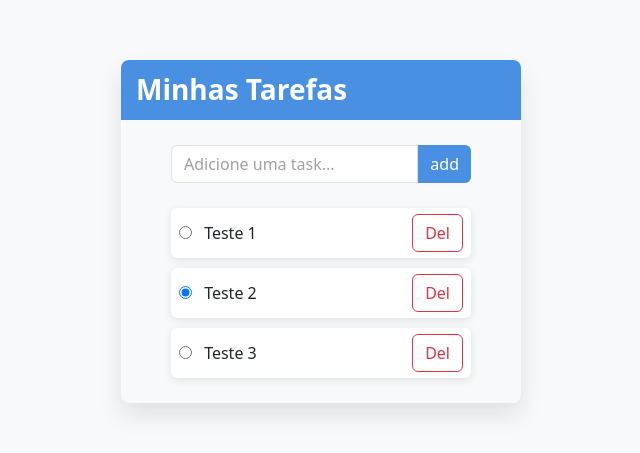
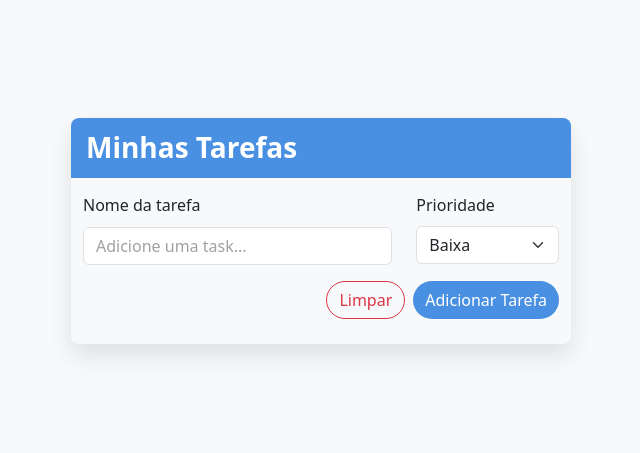
Before and after one commit to Davidnasc233/todo-list-v2, an Angular app in the folder frontend/: page / in a window 1280 px wide. Shown: the part 169-622 px from the top of the page, without its empty margins (319-959 px from the left). Built offline with nearby package versions, Linux system fonts and the light colour scheme.

Commit message:
adding new components, add a new item at the form e apply bootstrap grid system

```diff
--- a/frontend/angular.json
+++ b/frontend/angular.json
@@ -22,10 +22,7 @@
                 "input": "public"
               }
             ],
-            "styles": [
-              "src/styles.css",
-              "C:/Users/User/Documents/ESTUDOS/todo-list-v2/frontend/node_modules/bootstrap/dist/css/bootstrap.min.css"
-            ]
+            "styles": ["src/styles.css", "./node_modules/bootstrap/dist/css/bootstrap.min.css"]
           },
           "configurations": {
             "production": {
@@ -82,5 +79,8 @@
         }
       }
     }
+  },
+  "cli": {
+    "analytics": false
   }
 }
--- /dev/null
+++ b/frontend/src/app/features/tasks/components/todo-modal/task-form/task-form.css
@@ -0,0 +1,26 @@
+.form-control.main {
+  box-shadow: none;
+}
+
+.form-control::placeholder {
+  color: #a1a1a1;
+}
+
+.row {
+  align-items: center;
+}
+
+.input-task {
+  /* width: 75%; */
+  margin-top: 10px;
+}
+
+.add {
+  background-color: #4a90e2;
+  border-radius: 20px;
+  border: none;
+}
+
+button {
+  border-radius: 20px;
+}
--- /dev/null
+++ b/frontend/src/app/features/tasks/components/todo-modal/task-form/task-form.html
@@ -0,0 +1,36 @@
+<div class="container">
+  <div class="row">
+    <div class="col-8">
+      <span class="mb-2">Nome da tarefa</span>
+    </div>
+    <div class="col">
+      <span>Prioridade</span>
+    </div>
+  </div>
+  <div class="row d-flex">
+    <div class="input-task d-flex flex-column col-8">
+      <div class="d-flex">
+        <input
+          type="text"
+          class="form-control main"
+          placeholder="Adicione uma task..."
+          id="taskInput"
+          name="taskInput"
+        />
+      </div>
+    </div>
+    <div class="priority col mt-2">
+      <select class="form-select">
+        @for (prior of priority; track prior.id) {
+        <option [ngStyle]="{ color: prior.color }">{{ prior.risco }}</option>
+        } @empty {
+        <span>Não há prioridade</span>
+        }
+      </select>
+    </div>
+  </div>
+  <div class="button-area d-flex justify-content-end gap-2">
+    <button class="btn btn-outline-danger mt-3">Limpar</button>
+    <button class="btn btn-primary mt-3 add">Adicionar Tarefa</button>
+  </div>
+</div>
--- /dev/null
+++ b/frontend/src/app/features/tasks/components/todo-modal/task-form/task-form.ts
@@ -0,0 +1,17 @@
+import { CommonModule } from '@angular/common';
+import { Component } from '@angular/core';
+
+@Component({
+  selector: 'app-task-form',
+  imports: [CommonModule],
+  templateUrl: './task-form.html',
+  styleUrl: './task-form.css',
+})
+export class TaskForm {
+  priority = [
+    { id: 0, risco: 'Baixa', color: '#008000' }, // Green for low
+    { id: 1, risco: 'Média', color: '#FFA500' }, // Orange for medium
+    { id: 2, risco: 'Alta', color: '#FF0000' },  // Red for high
+  ];
+selectedPriority: any;
+}
--- a/frontend/src/app/features/tasks/components/todo-modal/todo-modal.css
+++ b/frontend/src/app/features/tasks/components/todo-modal/todo-modal.css
@@ -1,5 +1,5 @@
 .container {
-  width: 400px;
+  max-width: 500px;
   height: fit-content;
   display: flex;
   justify-content: center;
@@ -37,32 +37,6 @@
   font-weight: bold;
 }
 
-.form-control {
-  border-top-left-radius: 6px;
-  border-bottom-left-radius: 6px;
-  border-top-right-radius: 0;
-  border-bottom-right-radius: 0;
-  box-shadow: none;
-}
-
-.form-control::placeholder {
-  color: #a1a1a1;
-}
-
-.input-task {
-  width: 75%;
-  margin-top: 10px;
-}
-
-.input-task button {
-  border-top-left-radius: 0;
-  border-bottom-left-radius: 0;
-  border-top-right-radius: 6px;
-  border-bottom-right-radius: 6px;
-  background-color: #4a90e2;
-  border: none;
-}
-
 .main-content {
   width: 75%;
   display: block;
--- a/frontend/src/app/features/tasks/components/todo-modal/todo-modal.html
+++ b/frontend/src/app/features/tasks/components/todo-modal/todo-modal.html
@@ -3,22 +3,6 @@
     <div class="m-header">
       <h3>{{ title }}</h3>
     </div>
-    <div class="input-task d-flex">
-      <input type="text" class="form-control" placeholder="Adicione uma task..." id="taskInput" name="taskInput" />
-      <button class="btn btn-primary">add</button>
-    </div>
-    @if (tasks && tasks.length) {
-    <div class="main-content">
-      <div class="task-size" *ngFor="let task of tasks">
-        <div class="ms-2">
-          <input type="radio" [checked]="task.completed === 1" />
-          <span class="ms-2"> {{ task.description }}</span>
-        </div>
-        <button class="btn btn-outline-danger me-2" (click)="removerTask(task.id)">Del</button>
-      </div>
-    </div>
-    } @else {
-    <p>Não há tarefas inseridas</p>
-    }
+    <app-task-form class="w-100"></app-task-form>
   </div>
 </div>
--- a/frontend/src/app/features/tasks/components/todo-modal/todo-modal.ts
+++ b/frontend/src/app/features/tasks/components/todo-modal/todo-modal.ts
@@ -1,9 +1,10 @@
 import { CommonModule } from '@angular/common';
 import { Component } from '@angular/core';
+import { TaskForm } from "./task-form/task-form";
 
 @Component({
   selector: 'app-todo-modal',
-  imports: [CommonModule],
+  imports: [CommonModule, TaskForm],
   templateUrl: './todo-modal.html',
   styleUrl: './todo-modal.css',
 })
```
Also changed, not shown: frontend/src/app/features/tasks/components/management-tasks/management-tasks.html (added, +13 -0 lines), frontend/src/app/features/tasks/components/management-tasks/management-tasks.ts (added, +14 -0 lines), frontend/src/app/features/tasks/components/management-tasks/management-tasks.css (added), 2 other files (tests, documents, lock files or other folders).
